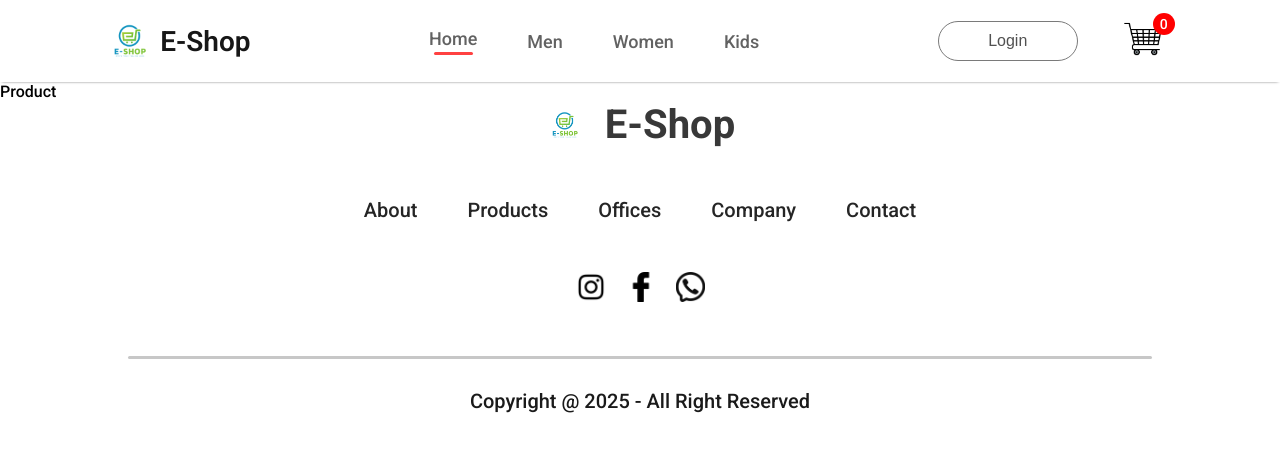
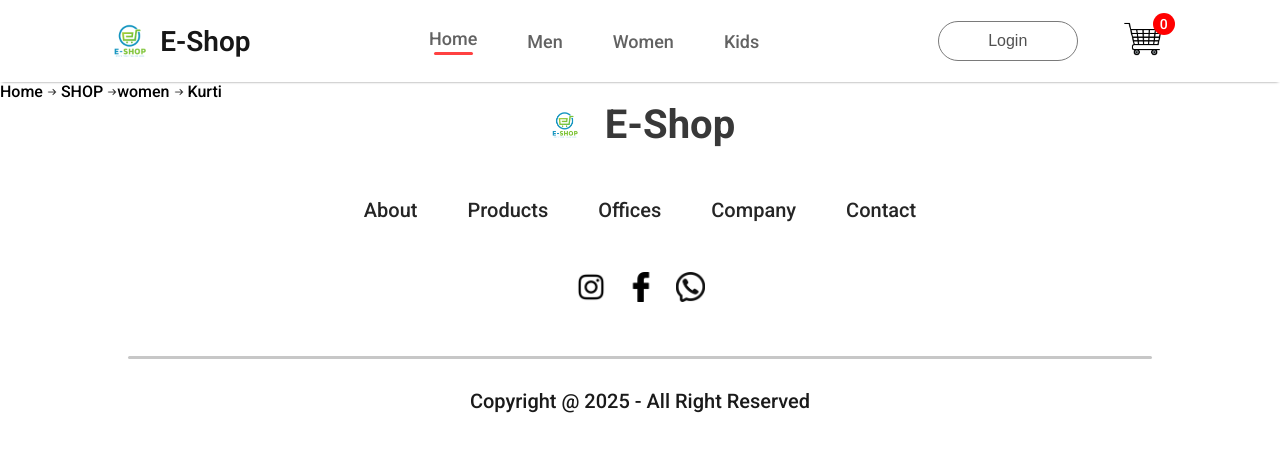
Before and after one commit to atef5922/E-commerce-reactjs, a React (Vite) app in the folder frontend/: page /product/1 in a window 1280 px wide. Shown: the top 452 px of the page. Built offline with nearby package versions, Linux system fonts and the light colour scheme.

Commit message:
Product Section

```diff
--- /dev/null
+++ b/frontend/src/Components/Bredcrums/BredCrums.jsx
@@ -0,0 +1,13 @@
+import React from 'react'
+import "./BredCrums.css";
+import arrow_icon from "../../assets/arrow_icon.png"
+const Bredcrums = (props) => {
+    const { product } = props;
+    return (
+        <div className='bredcrums'>
+            Home <img src={arrow_icon} alt="" height="10px" /> SHOP <img src={arrow_icon} alt="" height="10px" />{product.category} <img src={arrow_icon} alt="" height="10px" /> {product.name}
+        </div>
+    )
+}
+
+export default Bredcrums
--- a/frontend/src/Pages/Product.jsx
+++ b/frontend/src/Pages/Product.jsx
@@ -1,8 +1,17 @@
-import React from 'react'
+import React, { useContext } from 'react'
+import { ShopContext } from '../Context/ShopContext';
+import { useParams } from 'react-router-dom';
+import Bredcrums from '../Components/Bredcrums/BredCrums';
 
 const Product = () => {
+  const {all_product} = useContext(ShopContext);
+  const {productId} = useParams();
+  const product = all_product.find((e)=> e.id === parseInt(productId));
   return (
-    <div>Product</div>
+    <div>
+      <Bredcrums product={product}/>
+
+    </div>
   )
 }
 
```
Also changed, not shown: frontend/src/App.jsx (+13 -13 lines), frontend/src/Components/Bredcrums/BredCrums.css (added).
